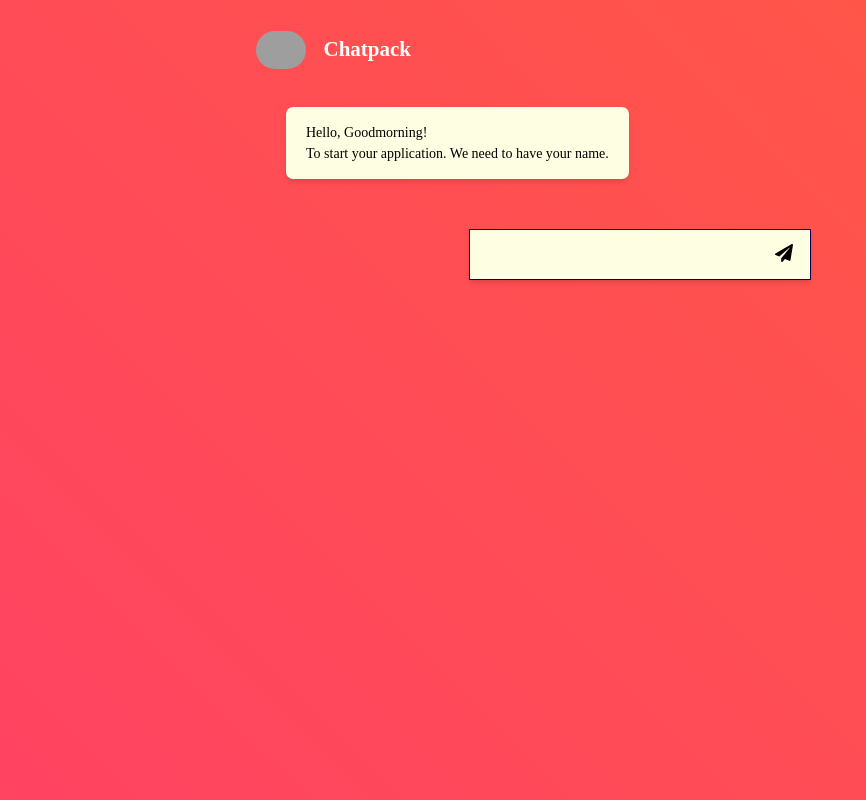
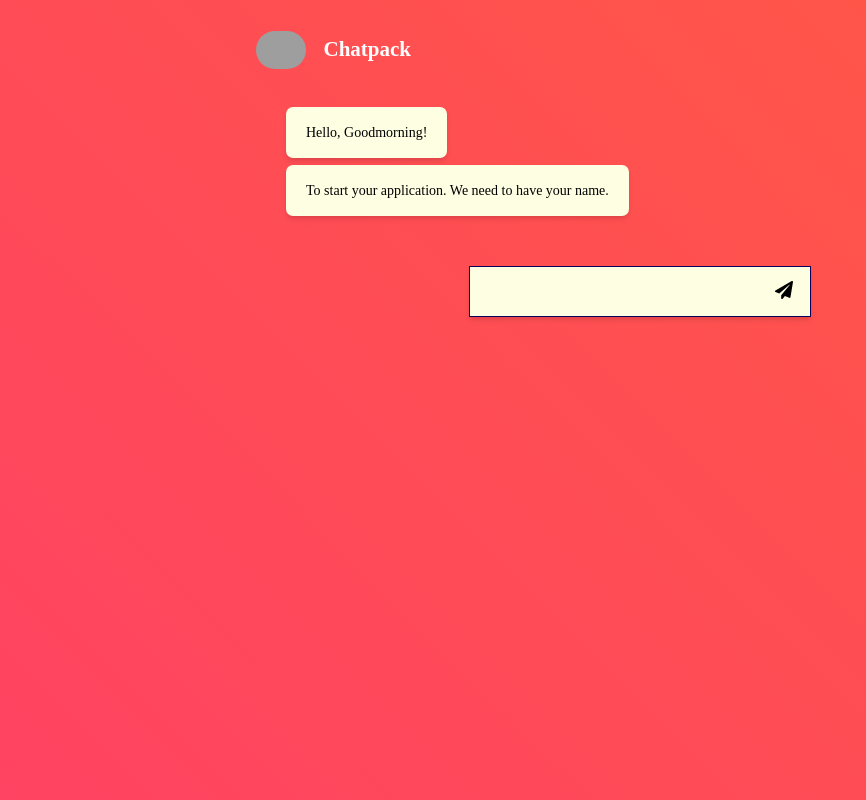
Before and after one commit to dinndev/web-bot, a React (Create React App) app: page / in a window 1280 px wide. Shown: the whole page, without its empty margins (0-866 px from the left). Built offline with nearby package versions, Linux system fonts and the light colour scheme; grey boxes are pictures that could not be loaded; a web font is replaced by a local one.

Commit message:
remove input field after send

```diff
--- a/src/actions/messages.ts
+++ b/src/actions/messages.ts
@@ -1,19 +1,19 @@
-class MessagesController {
+class MessagesAction {
 
     all: any[]
-    adder: any
+    setMessage: any
 
     constructor(props: any) {
         this.all = props.messages
-        this.adder = props.addMessage
+        this.setMessage = props.addMessage
     }
 
 
-    addMessage(arg: any) {
-        this.all.push({ text: arg })
-        this.adder(this.all)
+    adder(arg: any) {
+        this.all.push(arg)
+        this.setMessage(this.all)
     }
 
 }
 
-export default MessagesController
+export default MessagesAction
--- a/src/components/Chatpack.tsx
+++ b/src/components/Chatpack.tsx
@@ -1,15 +1,18 @@
 import React from 'react'
 import Header from './Header'
 import Messages from './Messages'
-import MessagesController from '../actions/messages'
+import MessagesAction from '../actions/messages'
+import MessageInputField from './MessageInputField'
 
 const sampleProps = {
     messages: [
         {
-            text: "Hello, Goodmorning! \nTo start your application. We need to have your name.",
+            text: "Hello, Goodmorning!",
+            type: "text"
         },
         {
-            action: "text-input"
+            text: "To start your application. We need to have your name.",
+            type: "text"
         }
     ],
     botAttributes: {
@@ -23,15 +26,9 @@ const sampleProps = {
     }
 }
 
-
-interface State {
-    botAttributes: any
-    messages: any[]
-}
-
 class Chatpack extends React.Component<any> {
 
-    messages: any
+    messages: MessagesAction
     state: State
 
     constructor(props: any) {
@@ -39,25 +36,27 @@ class Chatpack extends React.Component<any> {
 
         this.state = {
             messages: sampleProps.messages,
-            botAttributes: sampleProps.botAttributes
+            botAttributes: sampleProps.botAttributes,
+            hideInput: false
         }
 
-        this.messages = new MessagesController({ addMessage: this.addMessage, messages: sampleProps.messages })
+        this.messages = new MessagesAction({ addMessage: this.addMessage, messages: sampleProps.messages })
     }
 
     public addMessage = (arg: any[]) => {
-        // this.messages = arg
+        console.log(arg)
         this.setState({
-            messages: arg
+            messages: arg,
+            hideInput: true
         })
-        // console.log(arg)
     }
 
     render() {
         return (
             <div className="chatpack__container h-screen w-full" style={this.props.styles}>
                 <Header {...this.state.botAttributes.header} />
-                <Messages messages={this.messages} botAttributes={this.state.botAttributes} />
+                <Messages messages={this.messages.all} botAttributes={this.state.botAttributes} />
+                <MessageInputField type="text" messages={this.messages} hidden={this.state.hideInput} />
             </div>
         )
     }
@@ -65,10 +64,8 @@ class Chatpack extends React.Component<any> {
 
 export default Chatpack;
 
-
-interface Props {
-    styles: any
+interface State {
+    botAttributes: any
+    messages: any[]
+    hideInput: boolean
 }
-
-interface State {
-}
--- a/src/components/MessageBubble.tsx
+++ b/src/components/MessageBubble.tsx
@@ -5,22 +5,22 @@ import MessageInputField from './MessageInputField'
 class MessageBubble extends React.Component<any> {
 
     state = {
-        action: this.props.action,
+        type: this.props.type,
         text: this.props.text
     }
 
     message() {
-        const { action } = this.state
+        const { type } = this.state
 
-        switch (action) {
-            case "text-input":
-                return <MessageInputField type="text" messagesController={this.props.messagesController} />
-            default:
+        switch (type) {
+            case "text":
                 return (
                     <div className="chatpack__message_bubble shadow-md my-2 rounded-lg">
                         {this.state.text}
                     </div >
                 )
+            default:
+                return ""
         }
     }
 
--- a/src/components/MessageInputField.tsx
+++ b/src/components/MessageInputField.tsx
@@ -8,19 +8,23 @@ class MessageInputField extends React.Component<any> {
 
     state = {
         editorState: EditorState.createEmpty(),
-        placeholder: this.props.placeholder
+        placeholder: this.props.placeholder,
     }
 
     onChange = (editorState: any) => {
         this.setState({ editorState })
     }
 
-    handleSendUserInput(val: any) {
-        let result: string = val.getPlainText('\u0001')
-        this.props.messagesController.addMessage(result)
+    public handleSendUserInput(val: any) {
+        let result: string = val.getPlainText('\u0001').trim()
+        if (result)
+            this.props.messages.adder({ text: result, type: "text" })
     }
-    // className="chatpack__input__field py-4 px-5 text-center"
+
     render() {
+
+        if (this.props.hidden) return null
+
         return (
             <div className="chatpack__input__container flex shadow-md items-center">
                 <div className="chatpack__input__field py-4 px-5">
--- a/src/components/Messages.tsx
+++ b/src/components/Messages.tsx
@@ -5,11 +5,11 @@ import { returnError } from '../utils'
 
 const Messages = (props: any) => {
 
-    let messages = props.messages.all
+    let messages = props.messages
     let messageStyles = props.botAttributes.messageStyles
     let result: any = []
     for (let message of messages) {
-        result.push(<MessageBubble key={messages.indexOf(message)} addMessage={props.addMessage} {...message} messagesController={props.messages} messageStyles={messageStyles} />)
+        result.push(<MessageBubble key={messages.indexOf(message)} {...message} messageStyles={messageStyles} />)
     }
 
     return (
--- a/src/index.scss
+++ b/src/index.scss
@@ -14,6 +14,7 @@ body, html {
 .chatpack__container {
     background: transparent;
     padding: 0 20% 100px;
+    overflow-y: auto;
 
     .chatpack__messages {
         padding: 0 30px;
```
